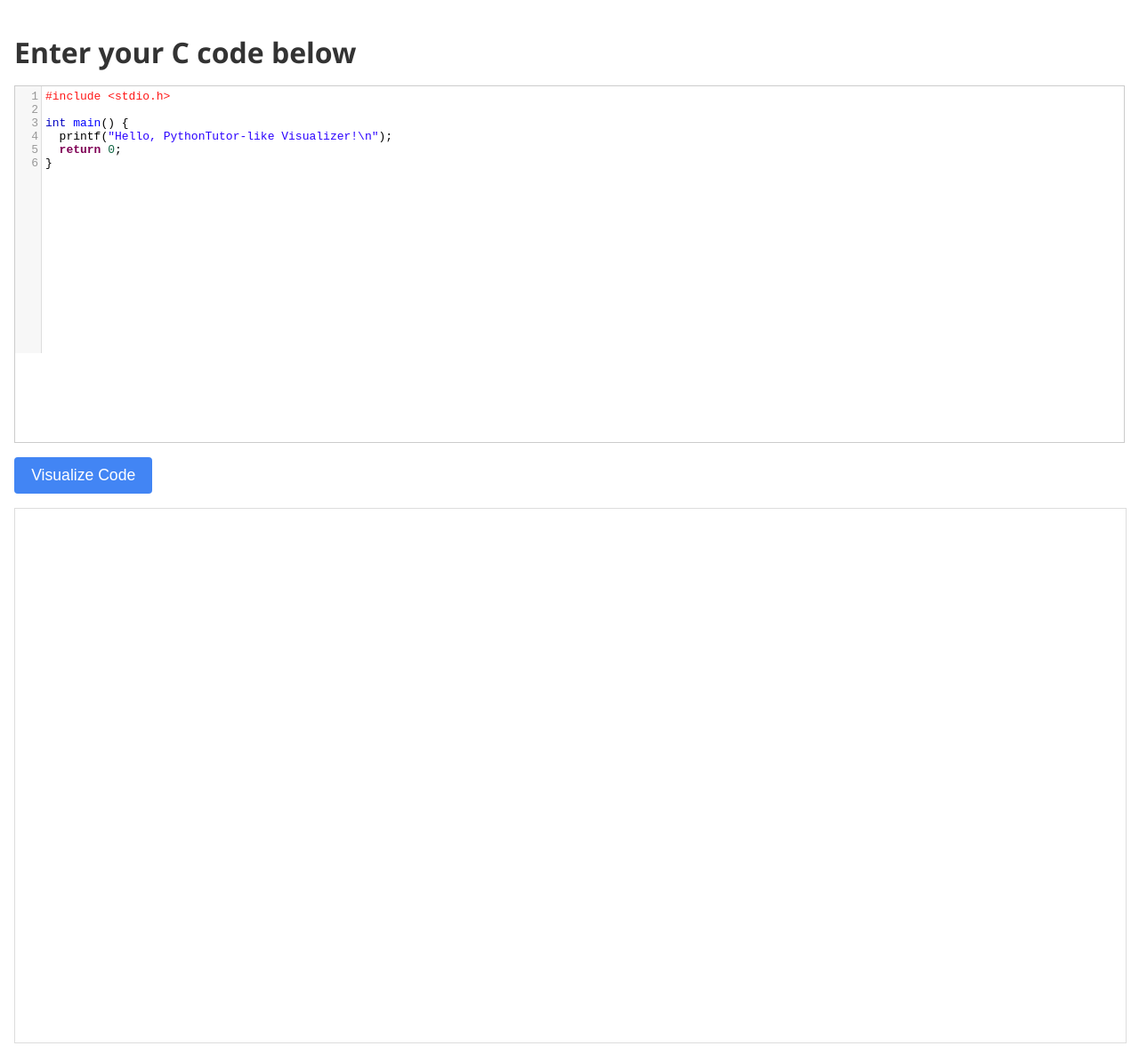
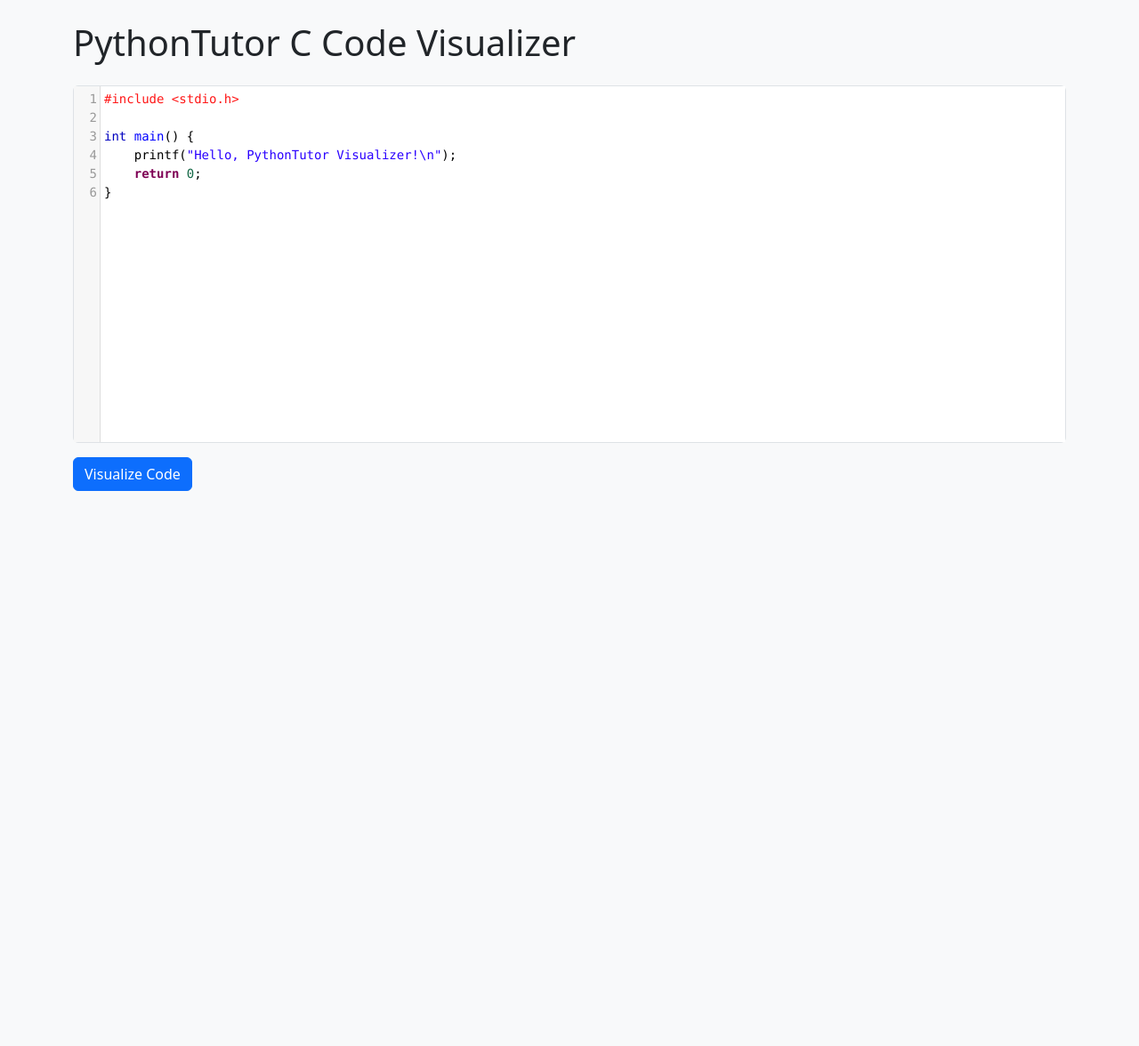
Before and after one commit to AnisurRahmanJU/CodeViz, a website: page index.html in a window 1280 px wide. Shown: the whole page at 89% size. After the commit the page ends 800 px from the top, so only its background shows below. Drawn offline with nearby package versions, Linux system fonts and the light colour scheme.

Commit message:
Update index.html

```diff
--- a/index.html
+++ b/index.html
@@ -2,89 +2,71 @@
 <html lang="en">
 <head>
   <meta charset="UTF-8" />
-  <title>PythonTutor-like Input Page</title>
+  <meta name="viewport" content="width=device-width, initial-scale=1" />
+  <title>PythonTutor C Visualizer</title>
 
-  <!-- CodeMirror CSS & JS -->
+  <!-- Bootstrap CSS -->
+  <link href="https://cdn.jsdelivr.net/npm/bootstrap@5.3.2/dist/css/bootstrap.min.css" rel="stylesheet" />
+
+  <!-- Google Fonts: JetBrains Mono -->
+  <link href="https://fonts.googleapis.com/css2?family=JetBrains+Mono&display=swap" rel="stylesheet" />
+
+  <!-- CodeMirror CSS -->
   <link rel="stylesheet" href="https://cdnjs.cloudflare.com/ajax/libs/codemirror/5.65.13/codemirror.min.css" />
   <link rel="stylesheet" href="https://cdnjs.cloudflare.com/ajax/libs/codemirror/5.65.13/theme/eclipse.min.css" />
+
+  <!-- Custom styles -->
+  <link rel="stylesheet" href="styles.css" />
+
+  <!-- CodeMirror JS -->
   <script src="https://cdnjs.cloudflare.com/ajax/libs/codemirror/5.65.13/codemirror.min.js"></script>
   <script src="https://cdnjs.cloudflare.com/ajax/libs/codemirror/5.65.13/mode/clike/clike.min.js"></script>
+</head>
+<body class="bg-light text-dark">
 
-  <style>
-    /* Light theme similar to PythonTutor */
-    body {
-      font-family: "Segoe UI", Tahoma, Geneva, Verdana, sans-serif;
-      margin: 0; padding: 1rem; background: #fff; color: #333;
-    }
-    h1 {
-      font-weight: 700;
-      margin-bottom: 1rem;
-      font-size: 2rem;
-    }
-    #editor {
-      border: 1px solid #ccc;
-      height: 400px;
-      margin-bottom: 1rem;
-    }
-    button {
-      font-size: 1.1rem;
-      padding: 0.6rem 1.2rem;
-      background-color: #4285f4;
-      border: none;
-      color: white;
-      border-radius: 4px;
-      cursor: pointer;
-    }
-    button:hover {
-      background-color: #357ae8;
-    }
-    #iframe-container {
-      margin-top: 1rem;
-      border: 1px solid #ddd;
-      height: 600px;
-      width: 100%;
-    }
-  </style>
-</head>
-<body>
+  <div class="container py-4">
+    <h1 class="mb-4">PythonTutor C Code Visualizer</h1>
 
-  <h1>Enter your C code below</h1>
-  <div id="editor"></div>
-  <button id="visualize-btn">Visualize Code</button>
+    <div id="editor" class="border rounded"></div>
 
-  <div id="iframe-container">
-    <!-- Visualizer page iframe will load here -->
-    <iframe id="visualizer-frame" src="" style="width:100%; height:100%; border:none;"></iframe>
+    <button id="visualize-btn" class="btn btn-primary mt-3">Visualize Code</button>
+
+    <div id="iframe-container" class="mt-4 border rounded shadow-sm" style="height: 600px; display: none;"></div>
   </div>
 
+  <!-- JS Modules -->
+  <script src="viz.js"></script>
+  <script src="parser.js"></script>
+
   <script>
-    // Initialize CodeMirror editor with C mode, light theme (eclipse)
-    const editor = CodeMirror(document.getElementById('editor'), {
+    document.addEventListener('DOMContentLoaded', () => {
+      window.myEditor = CodeMirror(document.getElementById('editor'), {
         mode: 'text/x-csrc',
         theme: 'eclipse',
         lineNumbers: true,
+        lineWrapping: true,
         value: `#include <stdio.h>
 
 int main() {
-  printf("Hello, PythonTutor-like Visualizer!\\n");
+    printf("Hello, PythonTutor Visualizer!\\n");
     return 0;
 }`
       });
 
       const visualizeBtn = document.getElementById('visualize-btn');
-    const visualizerFrame = document.getElementById('visualizer-frame');
+      const iframeContainer = document.getElementById('iframe-container');
 
-    visualizeBtn.onclick = () => {
-      // Get the code from editor
-      const code = editor.getValue();
+      visualizeBtn.addEventListener('click', () => {
+        const code = window.myEditor.getValue();
 
-      // Encode code for URL parameter (base64 or URI encode)
-      const encoded = encodeURIComponent(code);
+        // Create and show iframe
+        Viz.createVisualizerIframe(iframeContainer, code);
 
-      // Load your visualizer page with code in query string
-      // The visualizer page will parse this code and load PythonTutor iframe
-      visualizerFrame.src = `visualizer.html?code=${encoded}`;
-    };
+        // Show iframe container
+        iframeContainer.style.display = 'block';
+      });
+    });
   </script>
+
 </body>
 </html>
```
Lines whose indentation alone changed are shown as unchanged.
